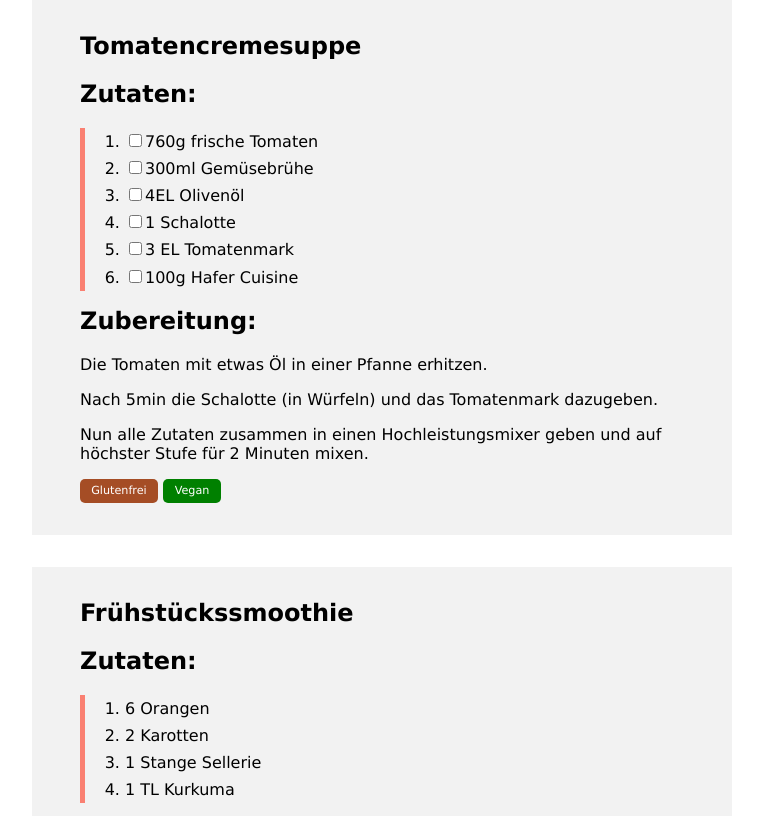
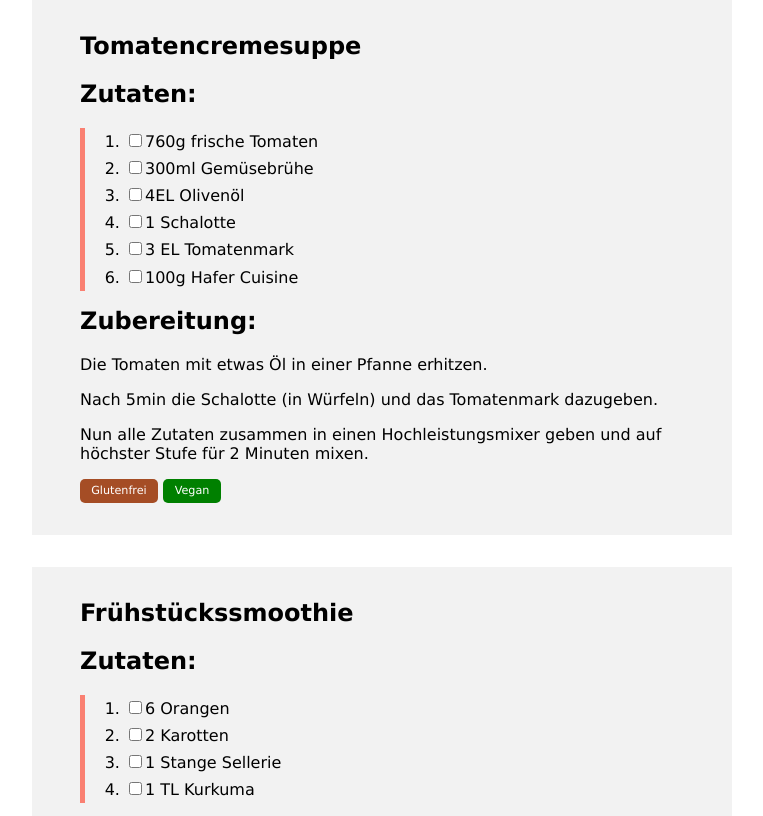
Before and after one commit to LinkedInLearning/web-components-3055736, a website built with Parcel: page index.html in a window 1280 px wide. Shown: the part 81-897 px from the top of the page, without its empty margins (258-1021 px from the left). Built offline with nearby package versions, Linux system fonts and the light colour scheme.

Commit message:
solution

```diff
--- a/index.html
+++ b/index.html
@@ -119,10 +119,10 @@
         <section>
           <h2>Zutaten:</h2>
           <ol class="ingredients-list">
-            <li>6 Orangen</li>
-            <li>2 Karotten</li>
-            <li>1 Stange Sellerie</li>
-            <li>1 TL Kurkuma</li>
+            <li is="my-ingredient">6 Orangen</li>
+            <li is="my-ingredient">2 Karotten</li>
+            <li is="my-ingredient">1 Stange Sellerie</li>
+            <li is="my-ingredient">1 TL Kurkuma</li>
           </ol>
         </section>
 
```
